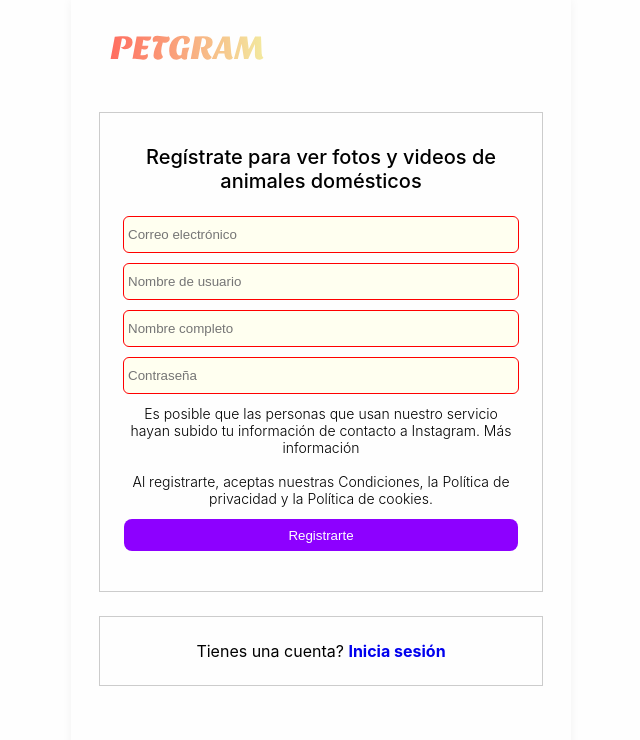
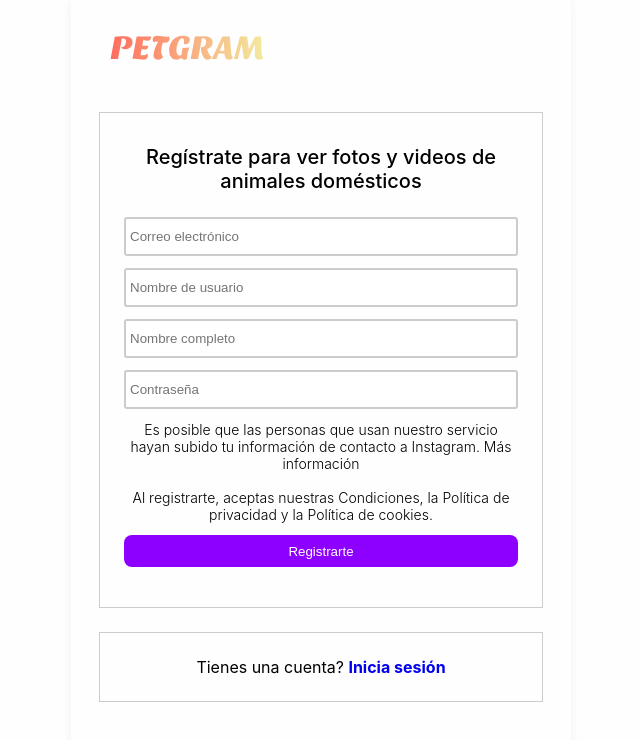
Before and after one commit to amaneiro7/petgram, a React (Vite) app: page /register in a window 1280 px wide. Shown: the top 740 px of the page, without its empty margins (319-959 px from the left). Built offline with nearby package versions, Linux system fonts and the light colour scheme.

Commit message:
cambio la forma de recibir la info de las inputs

```diff
--- a/src/components/UserForm/index.jsx
+++ b/src/components/UserForm/index.jsx
@@ -17,18 +17,16 @@ export const UserForm = ({ handleSubmit, title, error, disabled, InputList = [],
     <Wrapper>
       <Section>
         <Title>{title}</Title>
-        <Form onSubmit={handleSubmit}>
+        <Form
+          onSubmit={handleSubmit}
+        >
           {error && <Error>{error}</Error>}
           {InputList.map(element =>
             <Input
               className={error && 'error'}
               key={element.name}
-              autoComplete='off'
               required
-              disabled={disabled}
-              type={element.type}
-              placeholder={element.placeholder}
-              {...element.data}
+              {...element}
             />)}
           <Small>{children}</Small>
           <SubmitButton disabled={disabled}>{buttonActionName}</SubmitButton>
--- a/src/components/UserForm/style.js
+++ b/src/components/UserForm/style.js
@@ -31,7 +31,7 @@ export const Input = styled.input`
     &[disabled] {
         opacity: .3;
     }
-    &.error, :invalid {
+    &.error {
         background-color: ivory;
         border: none;
         outline: 1px solid red;
--- a/src/components/UserLoginForm/index.jsx
+++ b/src/components/UserLoginForm/index.jsx
@@ -1,33 +1,22 @@
-import React, { lazy } from 'react'
-import { useInputValue } from '@/Hooks/useInputValue'
+import React, { lazy, useRef } from 'react'
 import PropTypes from 'prop-types'
 
 const UserForm = lazy(() => import('@/components/UserForm').then(module => ({ default: module.UserForm })))
 
 export const UserLoginForm = ({ onSubmit, title, error, disabled }) => {
-  const email = useInputValue('')
-  const password = useInputValue('')
+  const emailRef = useRef('')
+  const passwordRef = useRef('')
   const handleSubmit = (event) => {
     event.preventDefault()
     onSubmit({
-      email: email.value,
-      password: password.value
+      email: emailRef.current.value,
+      password: passwordRef.current.value
     })
   }
 
   const inputList = [
-    {
-      name: 'email',
-      data: email,
-      type: 'email',
-      placeholder: 'Correo electrónico'
-    },
-    {
-      name: 'password',
-      data: password,
-      type: 'password',
-      placeholder: 'Contraseña'
-    }
+    { name: 'email', ref: emailRef, type: 'email', placeholder: 'Correo electrónico', autoComplete: 'email' },
+    { name: 'password', ref: passwordRef, type: 'password', placeholder: 'Contraseña', autoComplete: 'current-password' }
   ]
 
   return (
@@ -46,8 +35,8 @@ export const UserLoginForm = ({ onSubmit, title, error, disabled }) => {
 }
 
 UserLoginForm.propTypes = {
+  title: PropTypes.string,
   onSubmit: PropTypes.func,
-  title: PropTypes.string,
   error: PropTypes.string,
   disabled: PropTypes.bool
 }
--- a/src/components/UserRegisterForm/index.jsx
+++ b/src/components/UserRegisterForm/index.jsx
@@ -1,27 +1,26 @@
-import React, { lazy } from 'react'
-import { useInputValue } from '@/Hooks/useInputValue'
+import React, { lazy, useRef } from 'react'
 import PropTypes from 'prop-types'
 
 const UserForm = lazy(() => import('@/components/UserForm').then(module => ({ default: module.UserForm })))
 
 export const UserRegisterForm = ({ onSubmit, title, error, disabled }) => {
-  const email = useInputValue('')
-  const name = useInputValue('')
-  const username = useInputValue('')
-  const password = useInputValue('')
+  const emailRef = useRef('')
+  const name = useRef('')
+  const username = useRef('')
+  const passwordRef = useRef('')
   const handleSubmit = (event) => {
     event.preventDefault()
     onSubmit({
-      email: email.value,
-      password: password.value
+      email: emailRef.current.value,
+      password: passwordRef.current.value
     })
   }
 
   const inputList = [
-    { name: 'email', data: email, type: 'email', placeholder: 'Correo electrónico' },
-    { name: 'username', data: username, type: 'text', placeholder: 'Nombre de usuario' },
-    { name: 'name', data: name, type: 'text', placeholder: 'Nombre completo' },
-    { name: 'password', data: password, type: 'password', placeholder: 'Contraseña' }
+    { name: 'email', ref: emailRef, type: 'email', placeholder: 'Correo electrónico', autoComplete: 'email' },
+    { name: 'username', ref: name, type: 'text', placeholder: 'Nombre de usuario', autoComplete: 'username' },
+    { name: 'name', ref: username, type: 'text', placeholder: 'Nombre completo', autoComplete: 'name' },
+    { name: 'password', ref: passwordRef, type: 'password', placeholder: 'Contraseña', autoComplete: 'new-password' }
   ]
 
   return (
@@ -45,6 +44,7 @@ export const UserRegisterForm = ({ onSubmit, title, error, disabled }) => {
 }
 
 UserRegisterForm.propTypes = {
+  title: PropTypes.string,
   onSubmit: PropTypes.func,
   error: PropTypes.string,
   disabled: PropTypes.bool
```
